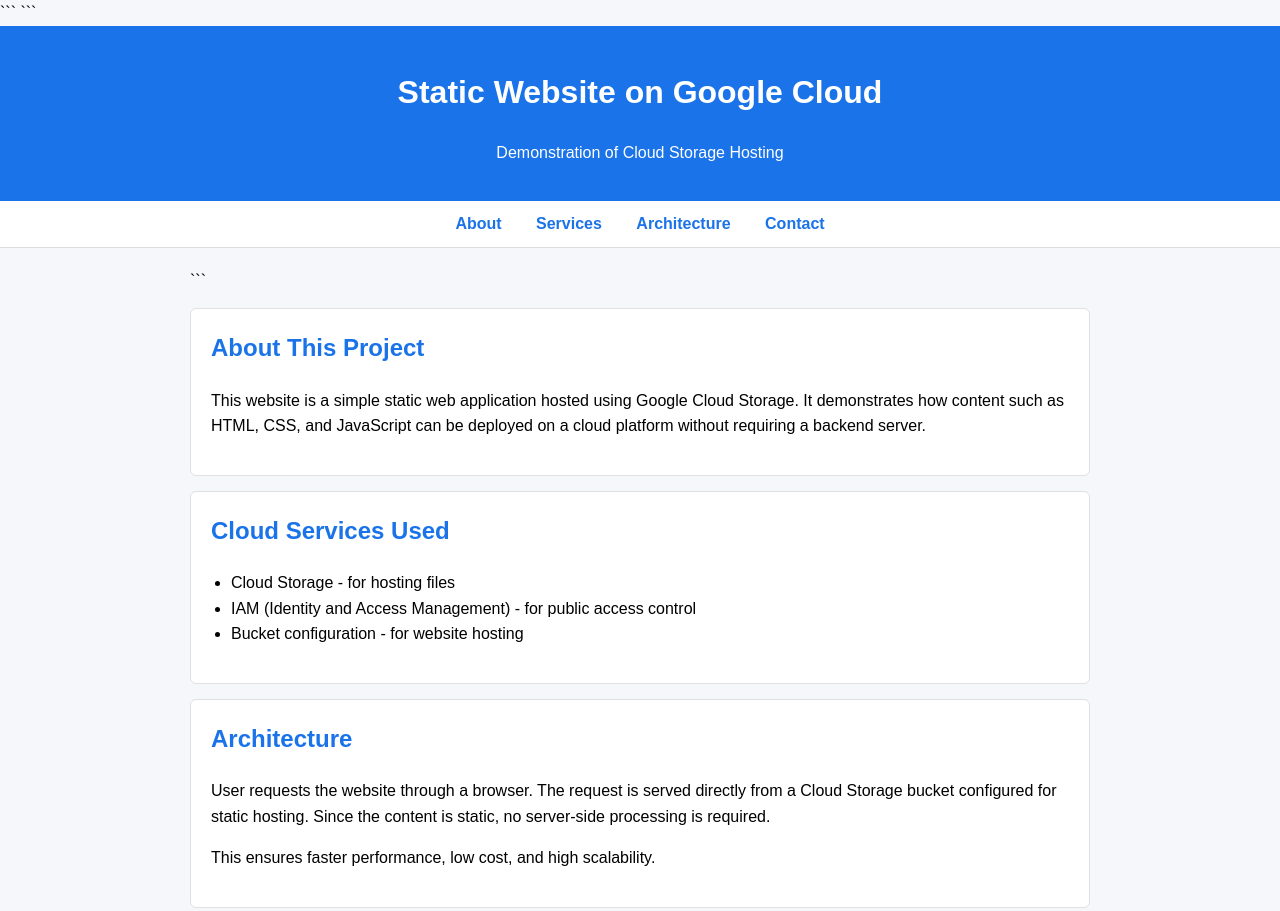
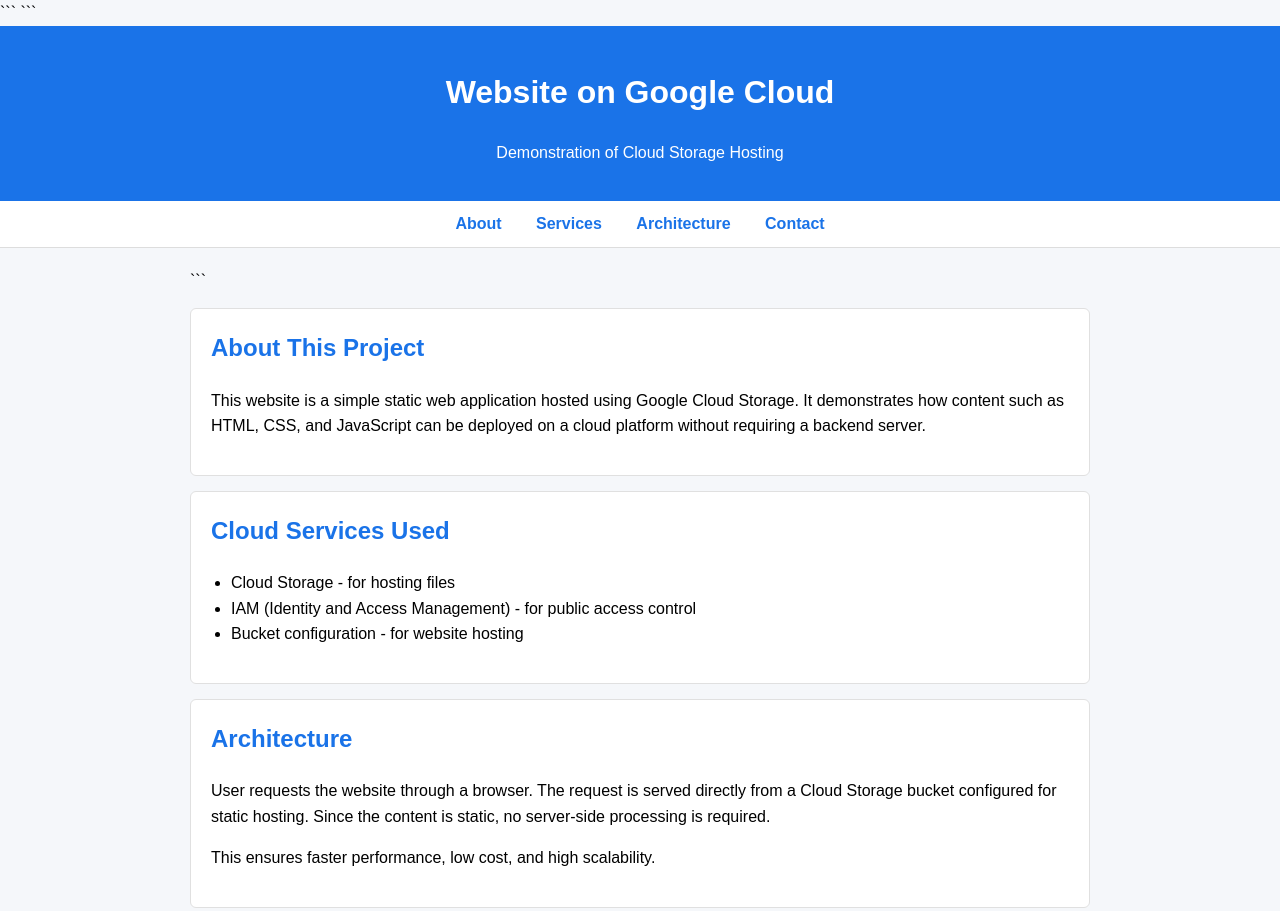
Before and after one commit to Pon-Ajith-Kumar/DSC_Assignment, a plain HTML site: page index.html in a window 1280 px wide. Shown: the top 911 px of the page. Drawn offline with Linux system fonts and the light colour scheme.

Commit message:
Update header title in index.html

```diff
--- a/index.html
+++ b/index.html
@@ -77,7 +77,7 @@
 <body>
 
 <header>
-    <h1>Static Website on Google Cloud</h1>
+    <h1>Website on Google Cloud</h1>
     <p>Demonstration of Cloud Storage Hosting</p>
 </header>
 
```
